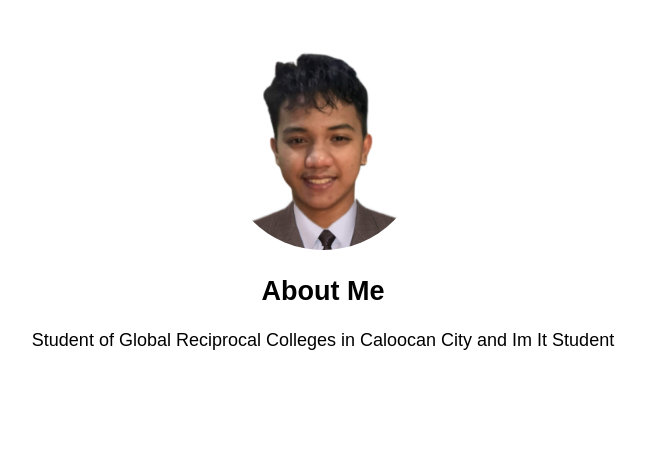
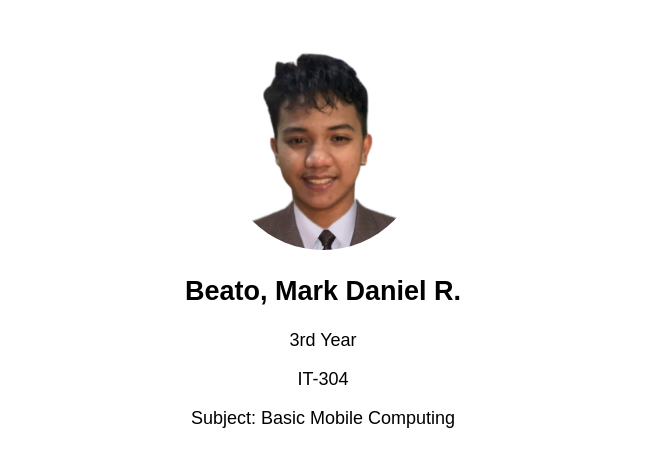
Before and after one commit to IcHiMaJime/GitandGithubQ1, a plain HTML site: page index.html in a window 1280 px wide. Shown: the whole page, without its empty margins (317-963 px from the left). Drawn offline with Linux system fonts and the light colour scheme.

Commit message:
Main Branch

```diff
--- a/index.html
+++ b/index.html
@@ -29,8 +29,11 @@
   <img src="daniel.jpeg" alt="Mark Daniel's photo">
 
   <div class="about">
-    <h2>About Me</h2>
-    <p>Student of Global Reciprocal Colleges in Caloocan City and Im It Student</p>
+
+    <h2>Beato, Mark Daniel R.</h2>
+    <p>3rd Year</p>
+    <p>IT-304</p1>
+    <p>Subject: Basic Mobile Computing</p>
   </div>
 
 </body>
```
